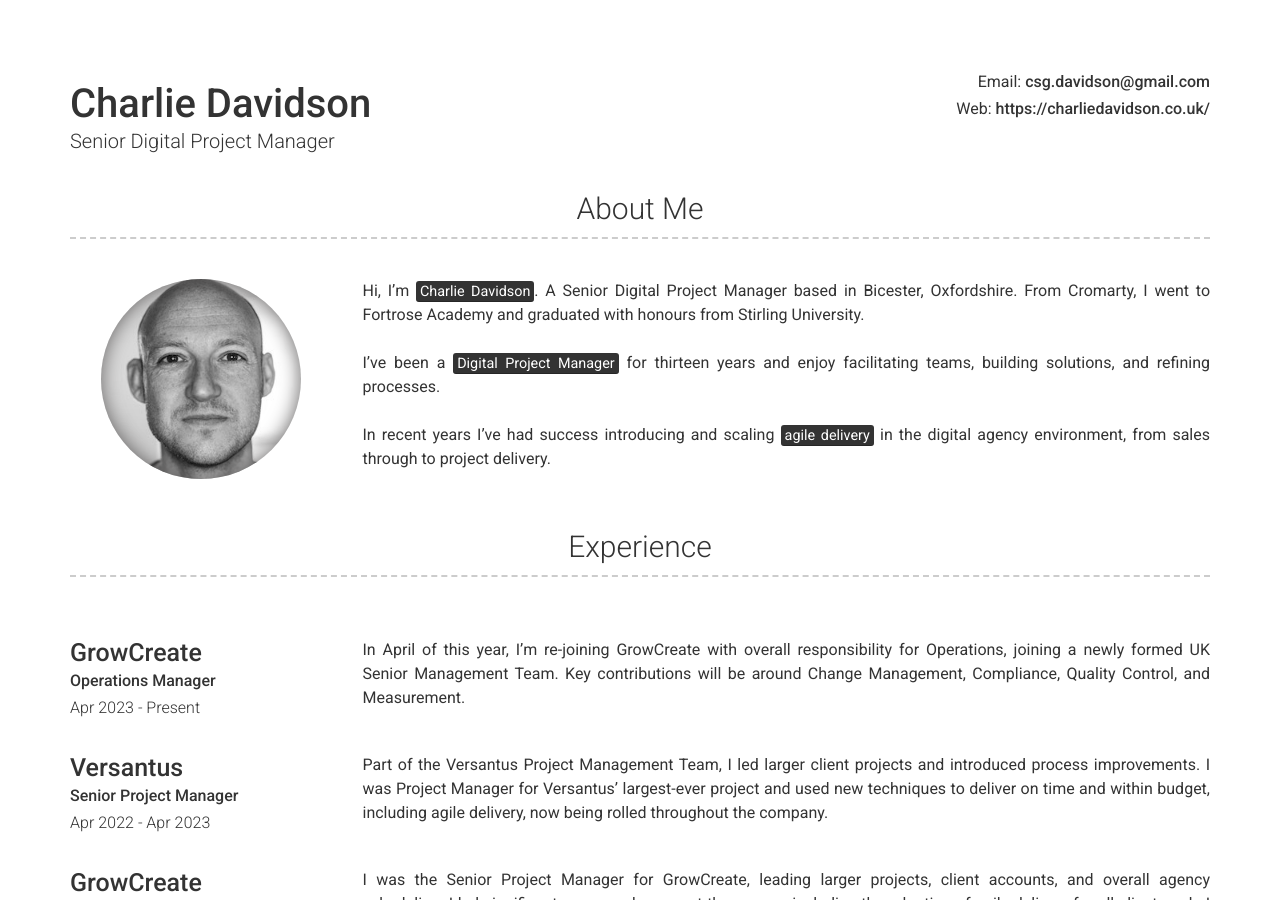
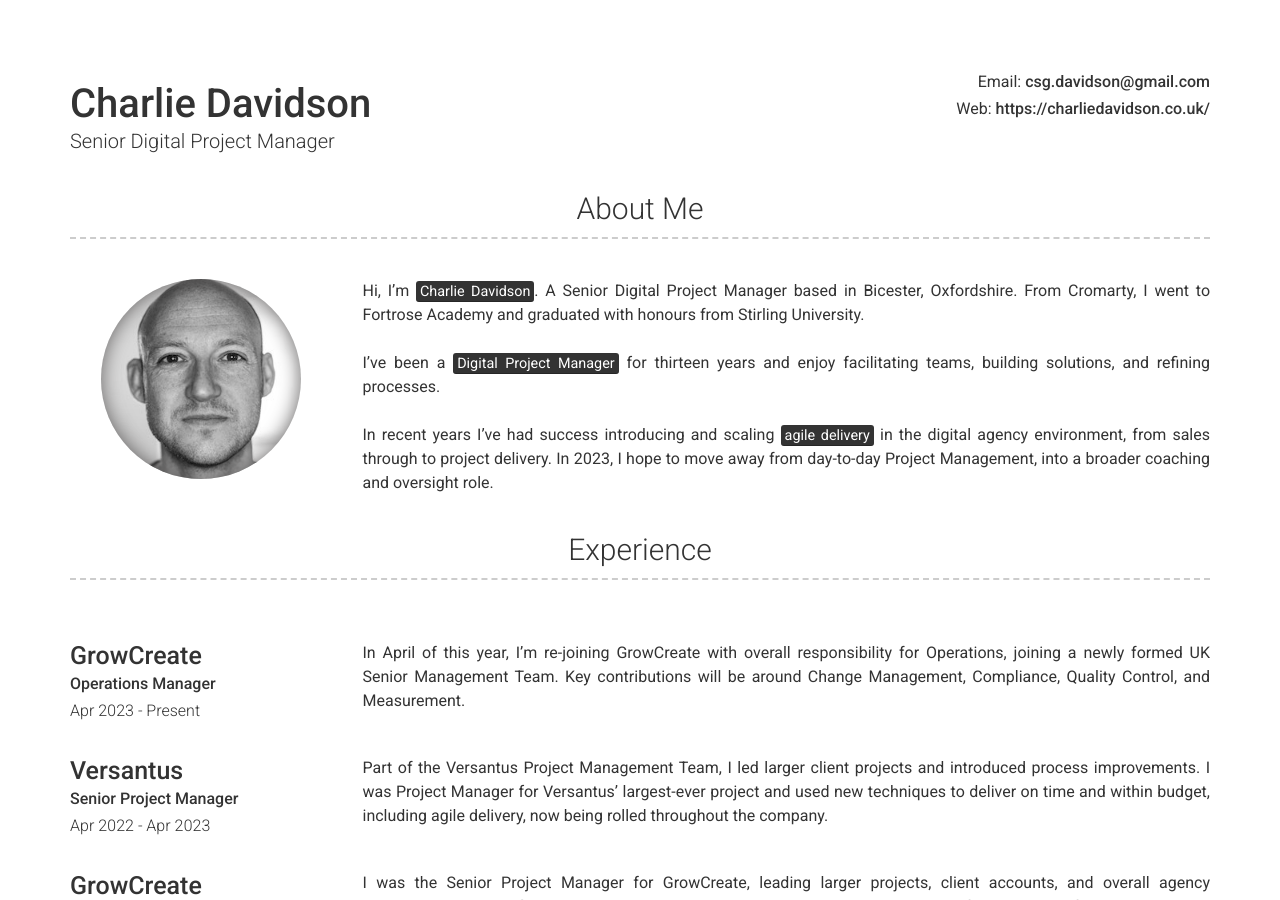
Before and after one commit to csgdavidson/Charlie-Davidson2, a Jekyll site: the page built from index.md, in a window 1280 px wide and 900 px high. Built offline with Jekyll 4.4.1, drawn with Linux system fonts in a browser that asks for light colours; nearby versions of some CDN libraries.

Commit message:
Update _config.yml

```diff
--- a/_config.yml
+++ b/_config.yml
@@ -18,7 +18,7 @@ about_profile_image: assets/charlie.jpg
 about_content:
   Hi, I'm <mark>Charlie Davidson</mark>. A Senior Digital Project Manager based in Bicester, Oxfordshire. From Cromarty, I went to Fortrose Academy and graduated with honours from Stirling University.<br><br>
   I've been a <mark>Digital Project Manager</mark> for thirteen years and enjoy facilitating teams, building solutions, and refining processes. <br><br>
-  In recent years I’ve had success introducing and scaling <mark>agile delivery</mark> in the digital agency environment, from sales through to project delivery.
+  In recent years I’ve had success introducing and scaling <mark>agile delivery</mark> in the digital agency environment, from sales through to project delivery. In 2023, I hope to move away from day-to-day Project Management, into a broader coaching and oversight role.
 
 # Projects Section
 projects_title: Certifications
```
